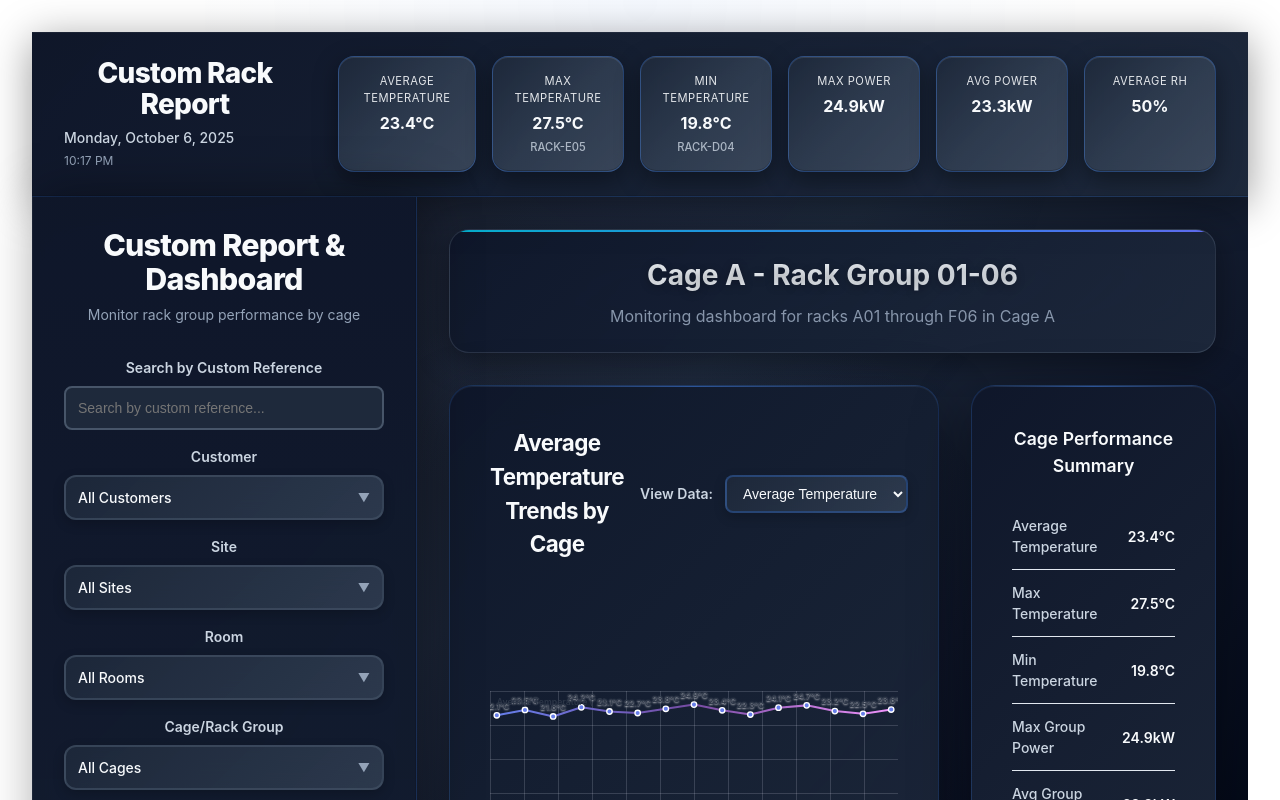
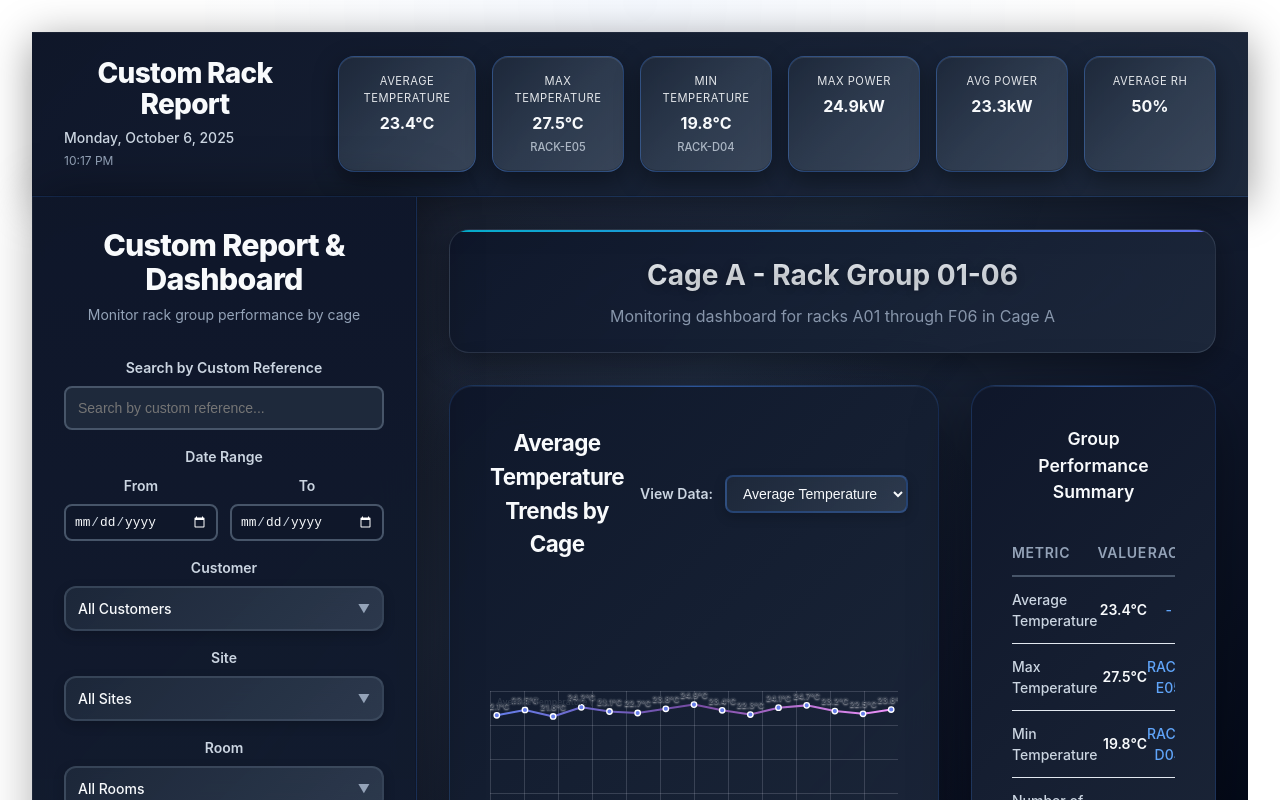
Before and after one commit to jacyee/custom-report, a Vue app: page / in a window 1280 px wide. Shown: the top 800 px of the page. Built offline with nearby package versions, Linux system fonts and the light colour scheme.

Commit message:
Remove Cooling Datatype filter from search panel

```diff
--- a/src/App.vue
+++ b/src/App.vue
@@ -41,8 +41,12 @@ const selectedSummaryDatatype = ref<string[]>([])
 const selectedThermalDatatype = ref<string[]>([])
 const selectedPowerDatatype = ref<string[]>([])
 const selectedCapacityDatatype = ref<string[]>([])
-const selectedCoolingDatatype = ref<string[]>([])
 const selectedDataResolution = ref<string[]>([])
+const selectedAggregation = ref<Record<string, string[]>>({})
+const dateRange = ref({
+  start: '',
+  end: ''
+})
 const sortBy = ref('name')
 const sortOrder = ref('asc')
 
@@ -58,7 +62,6 @@ const dropdownOpen = ref({
   thermalDatatype: false,
   powerDatatype: false,
   capacityDatatype: false,
-  coolingDatatype: false,
   dataResolution: false
 })
 
@@ -90,7 +93,25 @@ const filteredData = computed(() => {
     const matchesItemType = selectedItemType.value.length === 0 || (item.itemType && selectedItemType.value.includes(item.itemType))
     const matchesDataType = selectedDataType.value.length === 0 || (item.dataType && selectedDataType.value.includes(item.dataType))
 
-    return matchesSearch && matchesCustomer && matchesSite && matchesRoom && matchesCage && matchesItemType && matchesDataType
+    // Date range filtering
+    const matchesDateRange = () => {
+      if (!dateRange.value.start && !dateRange.value.end) return true
+
+      const itemDate = new Date(item.date)
+      const startDate = dateRange.value.start ? new Date(dateRange.value.start) : null
+      const endDate = dateRange.value.end ? new Date(dateRange.value.end) : null
+
+      if (startDate && endDate) {
+        return itemDate >= startDate && itemDate <= endDate
+      } else if (startDate) {
+        return itemDate >= startDate
+      } else if (endDate) {
+        return itemDate <= endDate
+      }
+      return true
+    }
+
+    return matchesSearch && matchesCustomer && matchesSite && matchesRoom && matchesCage && matchesItemType && matchesDataType && matchesDateRange()
   })
 
   // Sort data
@@ -423,6 +444,7 @@ const linePath = computed(() => {
 
 const clearFilters = () => {
   searchTerm.value = ''
+  dateRange.value = { start: '', end: '' }
   selectedCustomer.value = []
   selectedSite.value = []
   selectedRoom.value = []
@@ -433,7 +455,6 @@ const clearFilters = () => {
   selectedThermalDatatype.value = []
   selectedPowerDatatype.value = []
   selectedCapacityDatatype.value = []
-  selectedCoolingDatatype.value = []
   selectedDataResolution.value = []
   sortBy.value = 'name'
   sortOrder.value = 'asc'
@@ -466,6 +487,96 @@ const getDropdownLabel = (type: string, selected: string[], allOptions: string[]
 const updateFilter = () => {
   // This method is called when checkboxes change
   // The reactive filtering will automatically update
+}
+
+const updateSummaryDatatypeSelection = () => {
+  // When datatypes are selected/deselected, set default aggregation to ['Avg'] for new ones
+  selectedSummaryDatatype.value.forEach(datatype => {
+    if (!selectedAggregation.value[datatype] || selectedAggregation.value[datatype].length === 0) {
+      selectedAggregation.value[datatype] = ['Avg']
+    }
+  })
+
+  // Remove aggregations for deselected datatypes
+  Object.keys(selectedAggregation.value).forEach(datatype => {
+    if (!selectedSummaryDatatype.value.includes(datatype)) {
+      delete selectedAggregation.value[datatype]
+    }
+  })
+}
+
+const updateDatatypeAggregation = (datatype: string, aggregation: string, isChecked: boolean) => {
+  if (!selectedAggregation.value[datatype]) {
+    selectedAggregation.value[datatype] = []
+  }
+
+  if (isChecked) {
+    // Add aggregation if not already present
+    if (!selectedAggregation.value[datatype].includes(aggregation)) {
+      selectedAggregation.value[datatype].push(aggregation)
+    }
+  } else {
+    // Remove aggregation
+    selectedAggregation.value[datatype] = selectedAggregation.value[datatype].filter(agg => agg !== aggregation)
+  }
+}
+
+const getDatatypeValue = (datatype: string, aggregation: string) => {
+  // Mock data generation based on datatype and aggregation
+  const mockData = {
+    'Power': { Max: '15.2kW', Min: '8.1kW', Avg: '11.5kW' },
+    'Temperature': { Max: maxTemperature.value + '°C', Min: minTempRack.value?.minTemp + '°C' || '0.0°C', Avg: averageTemperature.value + '°C' },
+    'Humidity': { Max: '65%', Min: '35%', Avg: '50%' },
+    'Airflow': { Max: '850 CFM', Min: '420 CFM', Avg: '635 CFM' },
+    'Utilization': { Max: '92%', Min: '18%', Avg: '68%' },
+    'Dew Point': { Max: '18.5°C', Min: '12.2°C', Avg: '15.3°C' },
+    'Voltage': { Max: '240V', Min: '220V', Avg: '230V' },
+    'Amps': { Max: '45A', Min: '22A', Avg: '33A' },
+    'Outlet T': { Max: '25.8°C', Min: '18.2°C', Avg: '22.1°C' }
+  }
+
+  return mockData[datatype as keyof typeof mockData]?.[aggregation as keyof typeof mockData.Power] || 'N/A'
+}
+
+const getDatatypeRack = (datatype: string, aggregation: string) => {
+  // Return rack labels based on datatype and aggregation
+  if (datatype === 'Temperature') {
+    if (aggregation === 'Max') return maxTempRack.value?.rackLabel || 'N/A'
+    if (aggregation === 'Min') return minTempRack.value?.rackLabel || 'N/A'
+    return '-'
+  }
+
+  // Mock rack assignments for other datatypes
+  const mockRacks = {
+    'Power': { Max: 'Rack A-01', Min: 'Rack C-02', Avg: '-' },
+    'Humidity': { Max: 'Rack B-01', Min: 'Rack D-02', Avg: '-' },
+    'Airflow': { Max: 'Rack A-02', Min: 'Rack C-01', Avg: '-' },
+    'Utilization': { Max: 'Rack B-02', Min: 'Rack D-01', Avg: '-' },
+    'Dew Point': { Max: 'Rack A-01', Min: 'Rack C-02', Avg: '-' },
+    'Voltage': { Max: 'Rack B-01', Min: 'Rack D-02', Avg: '-' },
+    'Amps': { Max: 'Rack A-02', Min: 'Rack C-01', Avg: '-' },
+    'Outlet T': { Max: 'Rack B-02', Min: 'Rack D-01', Avg: '-' }
+  }
+
+  return mockRacks[datatype as keyof typeof mockRacks]?.[aggregation as keyof typeof mockRacks.Power] || '-'
+}
+
+const getMultiAggregationValues = (datatype: string) => {
+  const aggregations = selectedAggregation.value[datatype] || ['Avg']
+  const values = aggregations.map(agg => {
+    const value = getDatatypeValue(datatype, agg)
+    return `${agg}: ${value}`
+  })
+  return values.join('<br>')
+}
+
+const getMultiAggregationRacks = (datatype: string) => {
+  const aggregations = selectedAggregation.value[datatype] || ['Avg']
+  const racks = aggregations.map(agg => {
+    const rack = getDatatypeRack(datatype, agg)
+    return rack === '-' ? `${agg}: -` : `${agg}: ${rack}`
+  })
+  return racks.join('<br>')
 }
 
 // Export functionality
@@ -917,6 +1028,30 @@ const getCapacityStatusClass = (status: string) => {
           </div>
 
           <div class="filter-group">
+            <label>Date Range</label>
+            <div class="date-range-container">
+              <div class="date-input-group">
+                <label for="start-date" class="date-label">From</label>
+                <input
+                  id="start-date"
+                  v-model="dateRange.start"
+                  type="date"
+                  class="date-input"
+                />
+              </div>
+              <div class="date-input-group">
+                <label for="end-date" class="date-label">To</label>
+                <input
+                  id="end-date"
+                  v-model="dateRange.end"
+                  type="date"
+                  class="date-input"
+                />
+              </div>
+            </div>
+          </div>
+
+          <div class="filter-group">
             <label>Customer</label>
             <div class="dropdown-checkbox">
               <button
@@ -1059,10 +1194,28 @@ const getCapacityStatusClass = (status: string) => {
                     type="checkbox"
                     :value="option"
                     v-model="selectedSummaryDatatype"
-                    @change="updateFilter"
+                    @change="updateSummaryDatatypeSelection"
                   />
                   <span class="checkbox-label">{{ option }}</span>
                 </label>
+              </div>
+            </div>
+
+            <!-- Selected Datatypes with Aggregation Options -->
+            <div v-if="selectedSummaryDatatype.length > 0" class="selected-datatypes-container">
+              <div class="selected-datatype-item" v-for="datatype in selectedSummaryDatatype" :key="datatype">
+                <div class="datatype-label">{{ datatype }}</div>
+                <div class="aggregation-options">
+                  <label v-for="agg in ['Max', 'Min', 'Avg']" :key="agg" class="aggregation-option">
+                    <input
+                      type="checkbox"
+                      :value="agg"
+                      :checked="selectedAggregation[datatype]?.includes(agg) || false"
+                      @change="updateDatatypeAggregation(datatype, agg, ($event.target as HTMLInputElement)?.checked || false)"
+                    />
+                    <span class="aggregation-label">{{ agg }}</span>
+                  </label>
+                </div>
               </div>
             </div>
           </div>
@@ -1079,7 +1232,7 @@ const getCapacityStatusClass = (status: string) => {
                 <span class="dropdown-arrow">▼</span>
               </button>
               <div v-if="dropdownOpen.thermalDatatype" class="dropdown-content">
-                <label v-for="option in ['Power', 'Temperature', 'Humidity', 'Airflow', 'Utilization', 'Dew Point', 'Voltage', 'Amps', 'Outlet T']" :key="option" class="checkbox-item">
+                <label v-for="option in ['Temperature', 'Humidity', 'Dew Point', 'Outlet T']" :key="option" class="checkbox-item">
                   <input
                     type="checkbox"
                     :value="option"
@@ -1142,30 +1295,6 @@ const getCapacityStatusClass = (status: string) => {
             </div>
           </div>
 
-          <div class="filter-group">
-            <label>Cooling Datatype (up to 5)</label>
-            <div class="dropdown-checkbox">
-              <button
-                @click="toggleDropdown('coolingDatatype')"
-                class="dropdown-button"
-                :class="{ 'active': dropdownOpen.coolingDatatype }"
-              >
-                {{ getDropdownLabel('coolingDatatype', selectedCoolingDatatype, ['Power', 'Temperature', 'Humidity', 'Airflow', 'Utilization', 'Dew Point', 'Voltage', 'Amps', 'Outlet T']) }}
-                <span class="dropdown-arrow">▼</span>
-              </button>
-              <div v-if="dropdownOpen.coolingDatatype" class="dropdown-content">
-                <label v-for="option in ['Power', 'Temperature', 'Humidity', 'Airflow', 'Utilization', 'Dew Point', 'Voltage', 'Amps', 'Outlet T']" :key="option" class="checkbox-item">
-                  <input
-                    type="checkbox"
-                    :value="option"
-                    v-model="selectedCoolingDatatype"
-                    @change="updateFilter"
-                  />
-                  <span class="checkbox-label">{{ option }}</span>
-                </label>
-              </div>
-            </div>
-          </div>
 
           <div class="filter-group">
             <label>Data Resolution</label>
@@ -1337,37 +1466,44 @@ const getCapacityStatusClass = (status: string) => {
 
           <!-- Summary Stats Table -->
           <div class="stats-table-section">
-            <h3 class="stats-table-title">Cage Performance Summary</h3>
+            <h3 class="stats-table-title">Group Performance Summary</h3>
             <div class="stats-table-container">
               <table class="stats-table">
+                <thead>
+                  <tr>
+                    <th class="stat-header-label">Metric</th>
+                    <th class="stat-header-value">Value</th>
+                    <th class="stat-header-rack">Rack</th>
+                  </tr>
+                </thead>
                 <tbody>
-                  <tr>
+                  <!-- Dynamic rows based on selected datatypes with multiple aggregations in single cell -->
+                  <tr v-for="datatype in selectedSummaryDatatype" :key="datatype">
+                    <td class="stat-label">{{ datatype }}</td>
+                    <td class="stat-value stat-multi-value" v-html="getMultiAggregationValues(datatype)"></td>
+                    <td class="stat-rack stat-multi-rack" v-html="getMultiAggregationRacks(datatype)"></td>
+                  </tr>
+
+                  <!-- Static rows for general info -->
+                  <tr v-if="selectedSummaryDatatype.length === 0">
                     <td class="stat-label">Average Temperature</td>
                     <td class="stat-value">{{ averageTemperature }}°C</td>
+                    <td class="stat-rack">-</td>
                   </tr>
-                  <tr>
+                  <tr v-if="selectedSummaryDatatype.length === 0">
                     <td class="stat-label">Max Temperature</td>
                     <td class="stat-value">{{ maxTemperature }}°C</td>
+                    <td class="stat-rack">{{ maxTempRack?.rackLabel || 'N/A' }}</td>
                   </tr>
-                  <tr>
+                  <tr v-if="selectedSummaryDatatype.length === 0">
                     <td class="stat-label">Min Temperature</td>
                     <td class="stat-value">{{ minTempRack?.minTemp || '0.0' }}°C</td>
-                  </tr>
-                  <tr>
-                    <td class="stat-label">Max Group Power</td>
-                    <td class="stat-value">{{ powerStats.peak.toFixed(1) }}kW</td>
-                  </tr>
-                  <tr>
-                    <td class="stat-label">Avg Group Power</td>
-                    <td class="stat-value">{{ powerStats.average.toFixed(1) }}kW</td>
-                  </tr>
-                  <tr>
-                    <td class="stat-label">Average RH</td>
-                    <td class="stat-value">50%</td>
+                    <td class="stat-rack">{{ minTempRack?.rackLabel || 'N/A' }}</td>
                   </tr>
                   <tr>
                     <td class="stat-label">Number of Racks</td>
                     <td class="stat-value">{{ powerStats.rackCount }}</td>
+                    <td class="stat-rack">-</td>
                   </tr>
                 </tbody>
               </table>
@@ -2238,9 +2374,42 @@ const getCapacityStatusClass = (status: string) => {
   border-bottom: none;
 }
 
+.stats-table th {
+  padding: 0.75rem 0;
+  font-size: 0.875rem;
+  border-bottom: 2px solid #475569;
+}
+
 .stats-table td {
   padding: 0.75rem 0;
   font-size: 0.875rem;
+}
+
+.stat-header-label {
+  color: #94a3b8;
+  font-weight: 600;
+  text-align: left;
+  text-transform: uppercase;
+  letter-spacing: 0.05em;
+  font-size: 0.75rem;
+}
+
+.stat-header-value {
+  color: #94a3b8;
+  font-weight: 600;
+  text-align: right;
+  text-transform: uppercase;
+  letter-spacing: 0.05em;
+  font-size: 0.75rem;
+}
+
+.stat-header-rack {
+  color: #94a3b8;
+  font-weight: 600;
+  text-align: center;
+  text-transform: uppercase;
+  letter-spacing: 0.05em;
+  font-size: 0.75rem;
 }
 
 .stat-label {
@@ -2253,6 +2422,26 @@ const getCapacityStatusClass = (status: string) => {
   color: #f8fafc;
   font-weight: 600;
   text-align: right;
+}
+
+.stat-rack {
+  color: #60a5fa;
+  font-weight: 500;
+  text-align: center;
+  font-size: 0.8rem;
+}
+
+.stat-multi-value {
+  text-align: left;
+  line-height: 1.6;
+  padding: 0.75rem 0.5rem;
+}
+
+.stat-multi-rack {
+  text-align: left;
+  line-height: 1.6;
+  padding: 0.75rem 0.5rem;
+  font-size: 0.75rem;
 }
 
 .tabbed-tables-container {
@@ -2537,6 +2726,70 @@ const getCapacityStatusClass = (status: string) => {
   font-size: 0.875rem;
 }
 
+.dropdown-row {
+  display: flex;
+  gap: 0.75rem;
+  align-items: flex-start;
+}
+
+.dropdown-row .dropdown-checkbox {
+  flex: 1;
+}
+
+.selected-datatypes-container {
+  margin-top: 1rem;
+  padding: 1rem;
+  background: rgba(15, 23, 42, 0.3);
+  border-radius: 12px;
+  border: 1px solid rgba(59, 130, 246, 0.2);
+}
+
+.selected-datatype-item {
+  display: flex;
+  justify-content: space-between;
+  align-items: center;
+  padding: 0.75rem 0;
+  border-bottom: 1px solid rgba(71, 85, 105, 0.3);
+}
+
+.selected-datatype-item:last-child {
+  border-bottom: none;
+}
+
+.datatype-label {
+  color: #f8fafc;
+  font-weight: 600;
+  font-size: 0.9rem;
+}
+
+.aggregation-options {
+  display: flex;
+  gap: 1rem;
+}
+
+.aggregation-option {
+  display: flex;
+  align-items: center;
+  gap: 0.5rem;
+  cursor: pointer;
+}
+
+.aggregation-option input[type="checkbox"] {
+  margin: 0;
+  accent-color: #3b82f6;
+}
+
+.aggregation-label {
+  color: #cbd5e1;
+  font-size: 0.85rem;
+  font-weight: 500;
+}
+
+.aggregation-option input[type="checkbox"]:checked + .aggregation-label {
+  color: #60a5fa;
+  font-weight: 600;
+}
+
 .filter-input,
 .filter-select {
   padding: 0.75rem;
@@ -2549,10 +2802,55 @@ const getCapacityStatusClass = (status: string) => {
 }
 
 .filter-input:focus,
-.filter-select:focus {
+.filter-select:focus,
+.date-input:focus {
   outline: none;
   border-color: #3b82f6;
   box-shadow: 0 0 0 3px rgba(59, 130, 246, 0.1);
+}
+
+.date-range-container {
+  display: flex;
+  gap: 0.75rem;
+  align-items: flex-end;
+}
+
+.date-input-group {
+  display: flex;
+  flex-direction: column;
+  flex: 1;
+}
+
+.date-label {
+  color: #cbd5e1;
+  font-size: 0.75rem;
+  font-weight: 500;
+  margin-bottom: 0.25rem;
+}
+
+.date-input {
+  padding: 0.5rem;
+  font-size: 0.8rem;
+  border: 2px solid #475569;
+  border-radius: 8px;
+  background: rgba(15, 23, 42, 0.8);
+  color: #f8fafc;
+  transition: all 0.2s ease;
+}
+
+.date-input::-webkit-calendar-picker-indicator {
+  filter: invert(1);
+  cursor: pointer;
+}
+
+.date-input::-webkit-datetime-edit-text {
+  color: #cbd5e1;
+}
+
+.date-input::-webkit-datetime-edit-month-field,
+.date-input::-webkit-datetime-edit-day-field,
+.date-input::-webkit-datetime-edit-year-field {
+  color: #f8fafc;
 }
 
 /* Dropdown checkbox styling */
```
